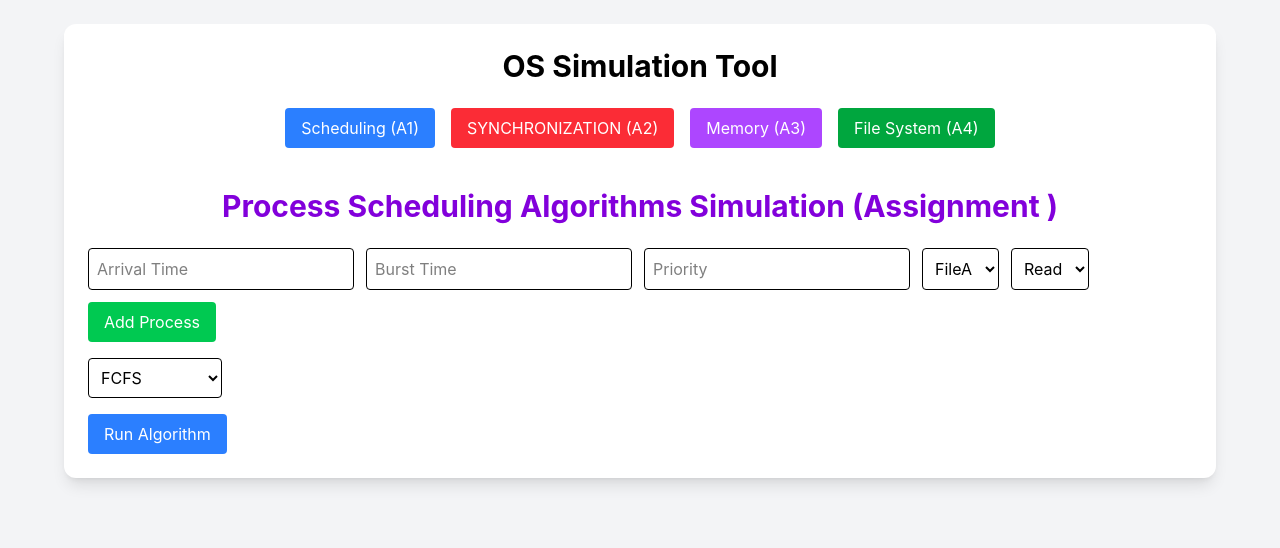
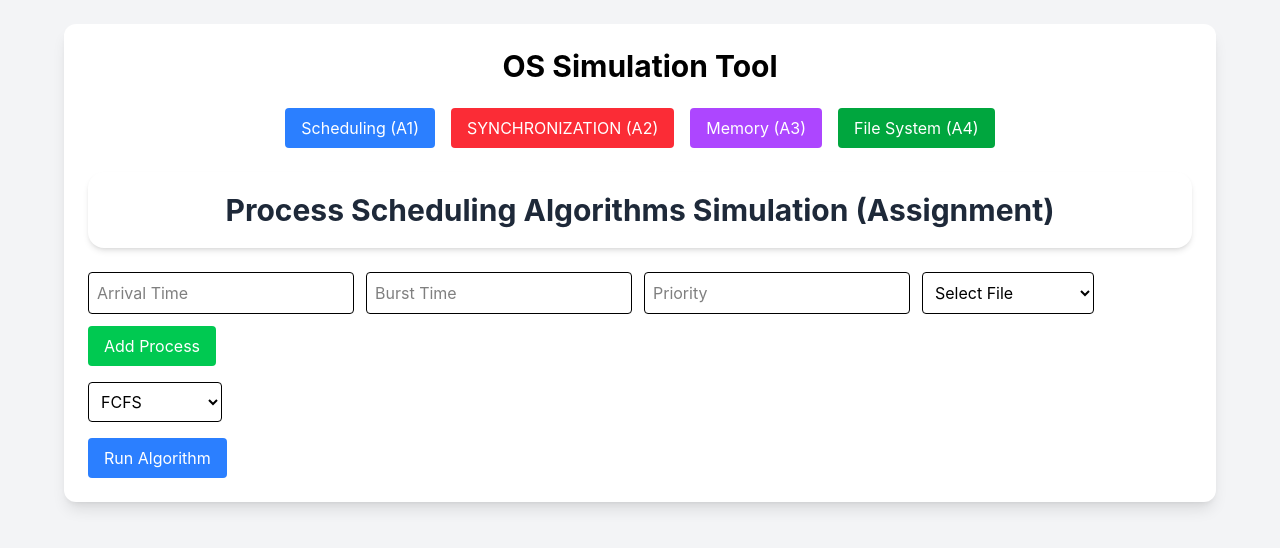
Before and after one commit to AzharMehmood4/os-simulation, a React (Vite) app: page / in a window 1280 px wide. Shown: the top 548 px of the page. Built offline with nearby package versions, Linux system fonts and the light colour scheme.

Commit message:
Integration For final

```diff
--- a/src/App.jsx
+++ b/src/App.jsx
@@ -92,8 +92,10 @@ export default function App() {
           {/*SCHEDULING VIEW */}
           {view === "SCHEDULING" && (
             <>
-              <ProcessForm onAdd={addProcess} />
-
+              <ProcessForm
+  onAdd={addProcess}
+  files={fileList}
+/>
               <AlgorithmSelector
                 algorithm={algorithm}
                 setAlgorithm={setAlgorithm}
--- a/src/components/DeadlockSimulator.jsx
+++ b/src/components/DeadlockSimulator.jsx
@@ -76,10 +76,11 @@ const handleBanker = () => {
 
   return (
     <div className="mt-10 p-6 bg-white rounded-xl shadow-lg">
-
-      <h1 className="text-3xl font-bold text-center text-purple-700 mb-6">
-        OS Synchronization & Deadlock Simulator (Assignment 2)
-      </h1>
+<div className="bg-white shadow-md rounded-2xl p-5 mb-6 text-center">
+        <h2 className="text-3xl font-bold text-gray-800">
+          OS Synchronization & Deadlock Simulator (Assignment 2)
+        </h2>
+      </div>
 
       {/* Show Processes  */}
       <div className="mb-4">
--- a/src/components/MemoryManager.jsx
+++ b/src/components/MemoryManager.jsx
@@ -60,17 +60,15 @@ export default function MemoryManager({ processes }) {
   };
   return (
     <div className="mt-10 p-8 bg-white rounded-2xl shadow-xl">
-
-      {/* TITLE */}
-      <h1 className="text-3xl font-bold text-center text-purple-700 mb-8">
+      <div className="bg-white shadow-md rounded-2xl p-5 mb-6 text-center">
+        <h2 className="text-3xl font-bold text-gray-800">
           Memory Management Simulator (Assignment 3)
-      </h1>
+        </h2>
+      </div>
 
       {/* PROCESS SECTION */}
       <div className="mb-8">
-        <h2 className="text-xl font-semibold text-gray-700 mb-4">
-          Processes
-        </h2>
+        <h2 className="text-xl font-semibold text-gray-700 mb-4">Processes</h2>
 
         {processes.length === 0 ? (
           <p className="text-gray-500">No processes available</p>
@@ -84,20 +82,15 @@ export default function MemoryManager({ processes }) {
                 flex items-center justify-between"
               >
                 <div>
-                  <h3 className="font-bold text-lg text-purple-700">
-                    {p.id}
-                  </h3>
+                  <h3 className="font-bold text-lg text-purple-700">{p.id}</h3>
 
                   <p className="text-sm text-gray-500">
                     Arrival: {p.arrivalTime}
                   </p>
 
-                  <p className="text-sm text-gray-500">
-                    Burst: {p.burstTime}
-                  </p>
+                  <p className="text-sm text-gray-500">Burst: {p.burstTime}</p>
                 </div>
                 <div className="flex flex-col items-end gap-1">
-
                   <label className="text-sm font-semibold text-gray-600">
                     Memory Size
                   </label>
@@ -124,11 +117,9 @@ export default function MemoryManager({ processes }) {
 
       {/* ADD BLOCK SECTION */}
       <div className="mb-6 bg-gray-50 p-4 rounded-lg">
-
         <h3 className="font-semibold mb-3">Add Memory Block</h3>
 
         <div className="flex gap-3 flex-wrap">
-
           <input
             type="number"
             placeholder="Block No (optional)"
@@ -154,14 +145,11 @@ export default function MemoryManager({ processes }) {
           <button
             onClick={() => setMemoryBlocks([...memoryBlocks])}
             className="hidden"
->
-</button>
-
+          ></button>
         </div>
       </div>
       {/* DELETE BLOCK SECTION */}
       <div className="mt-4 bg-gray-50 p-3 rounded-lg">
-
         <h3 className="font-semibold mb-2">Delete Memory Blocks</h3>
 
         {memoryBlocks.length === 0 ? (
@@ -170,13 +158,11 @@ export default function MemoryManager({ processes }) {
           </div>
         ) : (
           <div className="flex flex-wrap gap-2">
-
             {memoryBlocks.map((block, i) => (
               <div
                 key={i}
                 className="flex items-center gap-2 bg-white px-3 py-1 rounded shadow-sm border"
               >
-
                 <span>
                   Block {i + 1} ({block}KB)
                 </span>
@@ -187,13 +173,10 @@ export default function MemoryManager({ processes }) {
                 >
                   ✕
                 </button>
-
               </div>
             ))}
-
           </div>
         )}
-
       </div>
       {/* MEMORY VISUALIZER */}
       <MemoryVisualizer
@@ -215,7 +198,7 @@ export default function MemoryManager({ processes }) {
           text-white px-6 py-3 rounded-2xl shadow-lg
           text-lg font-bold tracking-wide"
         >
-          Active Algorithm: {" "}
+          Active Algorithm:{" "}
           <span className="text-yellow-300">
             {algo === "FIRST" && "First Fit"}
             {algo === "BEST" && "Best Fit"}
@@ -267,8 +250,10 @@ export default function MemoryManager({ processes }) {
           </div>
 
           {result.waiting && result.waiting.length > 0 && (
-            <div className="mt-6 bg-red-100 border border-red-300
-            text-red-700 p-4 rounded-xl font-semibold">
+            <div
+              className="mt-6 bg-red-100 border border-red-300
+            text-red-700 p-4 rounded-xl font-semibold"
+            >
               Waiting Queue: {result.waiting.join(", ")}
             </div>
           )}
@@ -278,7 +263,6 @@ export default function MemoryManager({ processes }) {
       <div className="mt-10">
         <PagingSimulator />
       </div>
-
     </div>
   );
 }
--- a/src/components/ProcessForm.jsx
+++ b/src/components/ProcessForm.jsx
@@ -1,15 +1,20 @@
 import React, { useState } from "react";
 
-export default function ProcessForm({ onAdd }) {
+export default function ProcessForm({ onAdd, files }) {
   const [arrival, setArrival] = useState("");
   const [burst, setBurst] = useState("");
   const [priority, setPriority] = useState("");
-  const [file, setFile] = useState("FileA");
-  const [operation, setOperation] = useState("Read");
+  const [file, setFile] = useState("");
   const [counter, setCounter] = useState(1);
 
   const handleSubmit = (e) => {
     e.preventDefault();
+
+    // Select Any file
+    if (!file) {
+      alert("Please select a file!");
+      return;
+    }
 
     onAdd({
       id: "P" + counter,
@@ -17,11 +22,11 @@ export default function ProcessForm({ onAdd }) {
       burstTime: Number(burst),
       priority: Number(priority),
       file,
-      operation
     });
 
     setCounter(counter + 1);
 
+    // Form reset
     setArrival("");
     setBurst("");
     setPriority("");
@@ -29,15 +34,18 @@ export default function ProcessForm({ onAdd }) {
 
   return (
     <>
-    <h1 className="text-3xl mt-10 font-bold text-center text-purple-700 mb-6">
-       Process Scheduling Algorithms Simulation (Assignment )
-      </h1>
+      <div className="bg-white shadow-md rounded-2xl p-5 mb-6 text-center">
+        <h2 className="text-3xl font-bold text-gray-800">
+          Process Scheduling Algorithms Simulation (Assignment)
+        </h2>
+      </div>
+
       <form className="flex flex-wrap gap-3 mb-4" onSubmit={handleSubmit}>
         <input
           type="number"
           placeholder="Arrival Time"
           value={arrival}
-        onChange={e => setArrival(e.target.value)}
+          onChange={(e) => setArrival(e.target.value)}
           className="border p-2 rounded"
           required
         />
@@ -46,7 +54,7 @@ export default function ProcessForm({ onAdd }) {
           type="number"
           placeholder="Burst Time"
           value={burst}
-        onChange={e => setBurst(e.target.value)}
+          onChange={(e) => setBurst(e.target.value)}
           className="border p-2 rounded"
           required
         />
@@ -55,32 +63,36 @@ export default function ProcessForm({ onAdd }) {
           type="number"
           placeholder="Priority"
           value={priority}
-        onChange={e => setPriority(e.target.value)}
+          onChange={(e) => setPriority(e.target.value)}
           className="border p-2 rounded"
           required
         />
 
+        {/* Select File */}
         <select
           value={file}
-        onChange={e => setFile(e.target.value)}
+          onChange={(e) => setFile(e.target.value)}
           className="border p-2 rounded"
         >
-        <option>FileA</option>
-        <option>FileB</option>
-        <option>FileC</option>
-      </select>
+          <option value="" disabled>
+            Select File
+          </option>
 
-      <select
-        value={operation}
-        onChange={e => setOperation(e.target.value)}
-        className="border p-2 rounded"
-      >
-        <option>Read</option>
-        <option>Write</option>
+          {files.length === 0 ? (
+            <option value="" disabled>
+              No Files Available
+            </option>
+          ) : (
+            files.map((f, i) => (
+              <option key={i} value={f.name}>
+                {f.name}
+              </option>
+            ))
+          )}
         </select>
 
         <button
-        className="bg-green-500 text-white px-4 py-2 rounded"
+          className="bg-green-500 text-white px-4 py-2 rounded hover:bg-green-600"
           type="submit"
         >
           Add Process
--- a/src/components/ResultsTable.jsx
+++ b/src/components/ResultsTable.jsx
@@ -13,7 +13,6 @@ export default function ResultsTable({ processes }) {
           <th className="border px-2 py-1">TAT</th>
           <th className="border px-2 py-1">WT</th>
           <th className="border px-2 py-1">File</th>
-          <th className="border px-2 py-1">Operation</th>
         </tr>
       </thead>
       <tbody>
@@ -27,7 +26,6 @@ export default function ResultsTable({ processes }) {
             <td className="border px-2 py-1">{p.turnaroundTime}</td>
             <td className="border px-2 py-1">{p.waitingTime}</td>
             <td className="border px-2 py-1">{p.file}</td>
-            <td className="border px-2 py-1">{p.operation}</td>
           </tr>
         ))}
       </tbody>
```
Also changed, not shown: src/components/MemoryVisualizer.jsx (+9 -14 lines), src/components/PagingSimulator.jsx (+5 -11 lines). Lines whose indentation alone changed are shown as unchanged.
